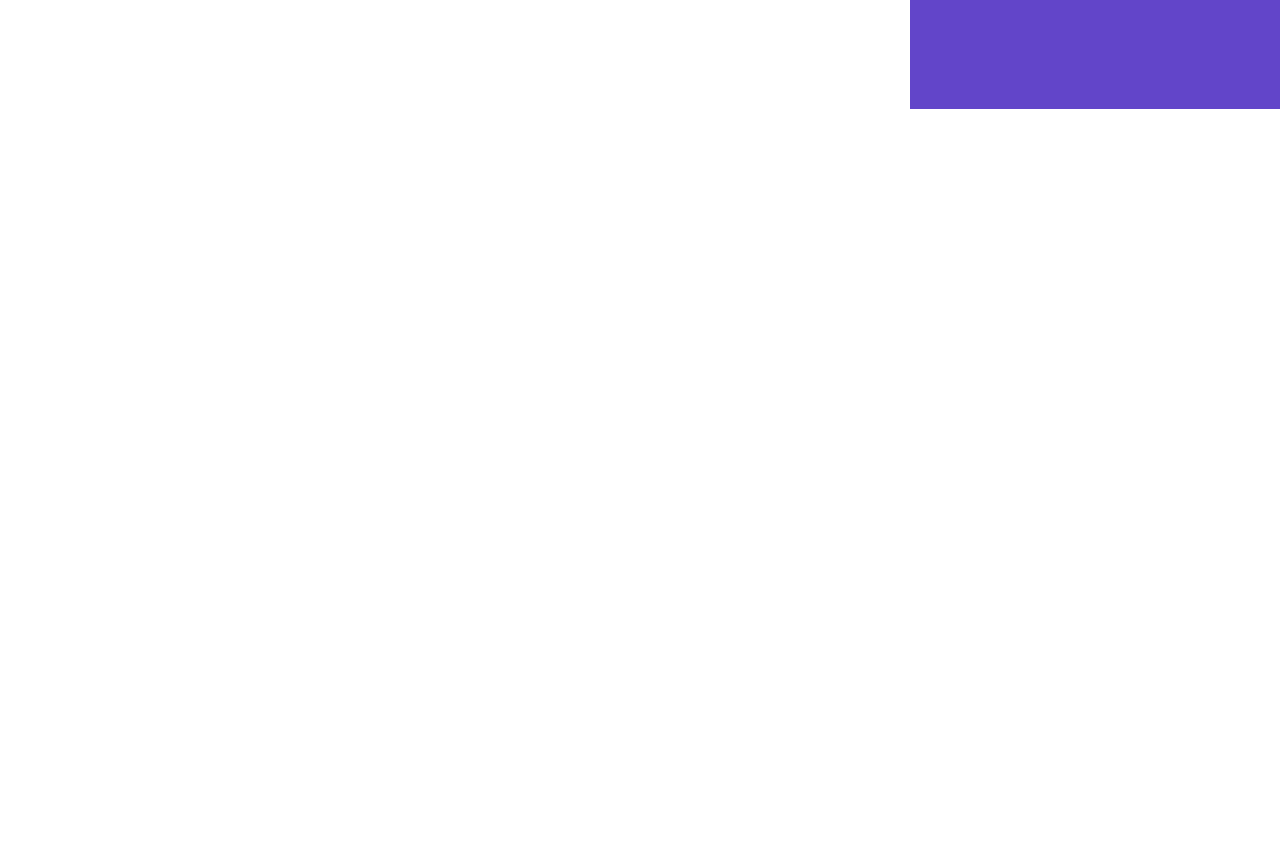
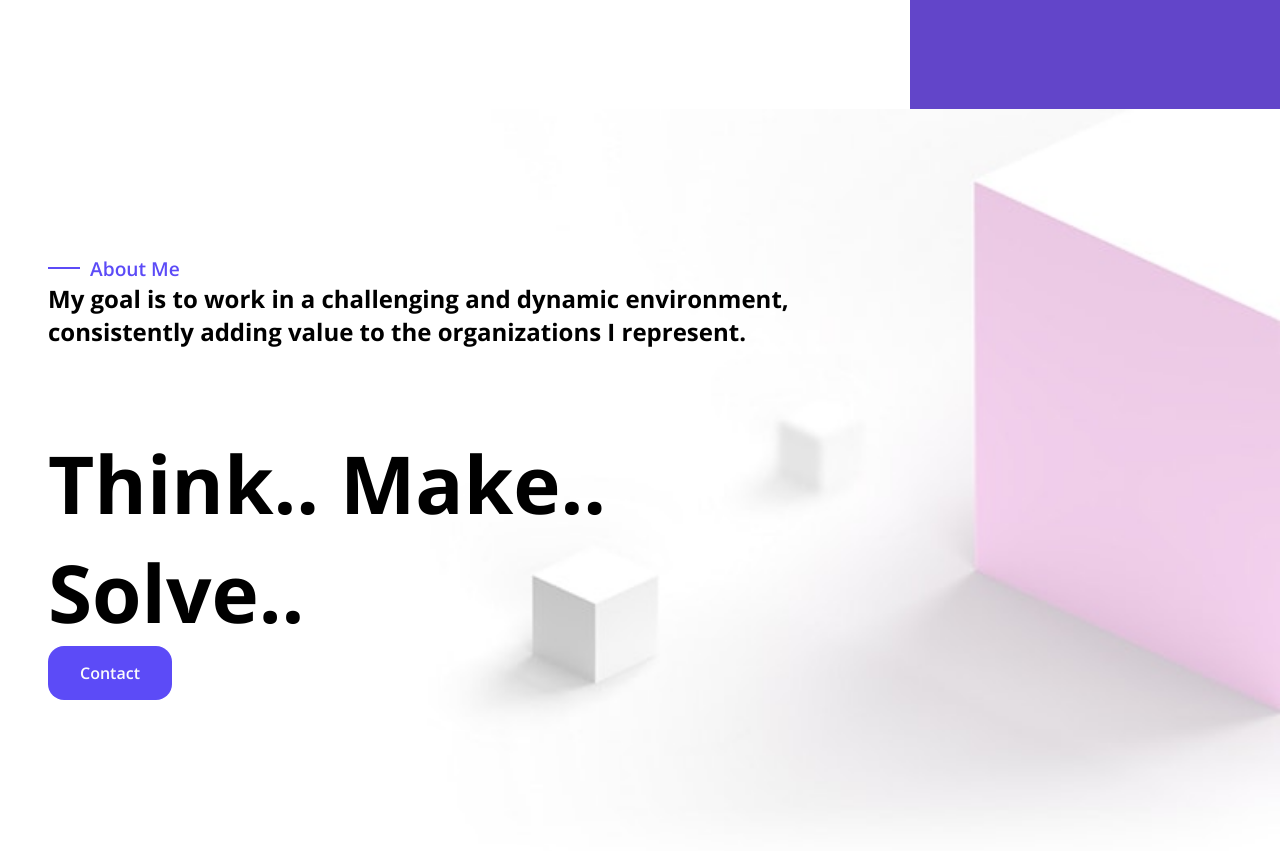
Before and after one commit to Manoj-14/portfolio, a React (Vite) app: page / in a window 1280 px wide. Shown: the part 691-1542 px from the top of the page. Before the commit the page ends 800 px from the top, so only its background shows below. Built offline with nearby package versions, Linux system fonts and the light colour scheme.

Commit message:
Added about me section

```diff
--- a/src/App.jsx
+++ b/src/App.jsx
@@ -1,13 +1,15 @@
 import "./App.css";
-import Header from "./components/header/Header.jsx";
+import AboutMe from "./components/about-me/AboutMe.jsx";
 import Hero from "./components/hero/Hero.jsx";
 import "./palette.css";
 
 function App() {
   return (
     <>
-      {/* <Header /> */}
       <Hero />
+      {/* <main> */}
+      <AboutMe />
+      {/* </main> */}
     </>
   );
 }
--- /dev/null
+++ b/src/components/about-me/AboutMe.jsx
@@ -0,0 +1,22 @@
+import "./aboutMe.css";
+
+export default function AboutMe() {
+  return (
+    <section id="about-me-section">
+      <div>
+        <div>
+          <p className="heading-p">
+            <span className="line-span"></span>About Me
+          </p>
+          <h4>My goal is to work in a challenging and dynamic environment,</h4>
+          <h4>consistently adding value to the organizations I represent.</h4>
+        </div>
+        <div id="contact-div">
+          <h2>Think.. Make..</h2>
+          <h2>Solve..</h2>
+          <button className="button contact-btn">Contact</button>
+        </div>
+      </div>
+    </section>
+  );
+}
--- /dev/null
+++ b/src/components/about-me/aboutMe.css
@@ -0,0 +1,29 @@
+#about-me-section {
+  height: 100vh;
+  background-image: url("../../assets/lifetime-updates.jpg");
+  background-repeat: no-repeat;
+  background-position: right;
+  background-size: auto 100%;
+  display: flex;
+  width: 100%;
+  justify-content: center;
+  align-items: center;
+}
+
+#about-me-section > div {
+  display: flex;
+  flex-direction: column;
+  gap: 5rem;
+  /* justify-content: center; */
+  width: 100%;
+  padding: 4rem 3rem;
+  padding-top: 0;
+}
+
+#about-me-section > div > div:first-child > h4 {
+  font-size: 1.5rem;
+}
+
+#contact-div > h2 {
+  font-size: 5rem;
+}
--- a/src/components/hero/Hero.jsx
+++ b/src/components/hero/Hero.jsx
@@ -1,3 +1,4 @@
+/* eslint-disable react/no-unescaped-entities */
 import ReactTyped from "react-typed";
 import "./hero.css";
 import Header from "../header/Header";
@@ -7,8 +8,8 @@ export default function Hero() {
     <section id="hero-section">
       <Header />
       <div id="header-div">
-        <p>
-          <span></span>Manoj M
+        <p className="heading-p">
+          <span className="line-span"></span>Manoj M
         </p>
         <h2>Hello, My name is Manoj.</h2>
         <h2>
@@ -18,6 +19,7 @@ export default function Hero() {
             typeSpeed={100}
             loop
             backSpeed={20}
+            backDelay={300}
             cursorChar="|"
             showCursor={true}
             className="type-letter"
--- a/src/components/hero/hero.css
+++ b/src/components/hero/hero.css
@@ -1,5 +1,4 @@
 #hero-section {
-  width: 100vw;
   height: 100vh;
   display: flex;
   background-image: url(../../assets/hero-image.png);
@@ -29,28 +28,6 @@
   font-size: 3rem;
 }
 
-#header-div > p {
+.type-letter {
   color: var(--majorelle-blue);
-  display: flex;
-  /* justify-content: center; */
-  align-items: center;
-  gap: 10px;
-  transition: transform ease-in-out 500ms;
-  cursor: pointer;
-  font-size: 1.2rem;
 }
-
-#header-div > p:hover {
-  transform: translateX(10px);
-}
-
-#header-div > p span {
-  width: 2rem;
-  height: 2px;
-  display: inline-block;
-  background-color: var(--majorelle-blue);
-}
-
-.type-letter {
-  color: var(--international-klein-blue);
-}
--- a/src/index.css
+++ b/src/index.css
@@ -5,3 +5,36 @@
   padding: 0;
   font-family: "Open Sans", sans-serif;
 }
+
+.line-span {
+  width: 2rem;
+  height: 2px;
+  display: inline-block;
+  background-color: var(--majorelle-blue);
+}
+
+.heading-p {
+  width: max-content;
+  color: var(--majorelle-blue);
+  display: flex;
+  /* justify-content: center; */
+  align-items: center;
+  gap: 10px;
+  transition: transform ease-in-out 500ms;
+  cursor: pointer;
+  font-size: 1.2rem;
+}
+
+.heading-p:hover {
+  transform: translateX(10px);
+}
+
+.button {
+  background-color: var(--majorelle-blue);
+  border: none;
+  padding: 1rem 2rem;
+  color: var(--white);
+  border-radius: 1rem;
+  font-size: 1rem;
+  font-weight: 50;
+}
--- a/src/palette.css
+++ b/src/palette.css
@@ -12,6 +12,7 @@
   --thistle: #dccaeaff;
   --palatinate-blue: #5939c6ff;
   --black: #000000;
+  --risd-blue: #4c4fff;
 
   /* CSS HSL */
   --white: hsla(0, 0%, 99%, 1);
```
Also changed, not shown: src/assets/lifetime-updates.jpg (added).
